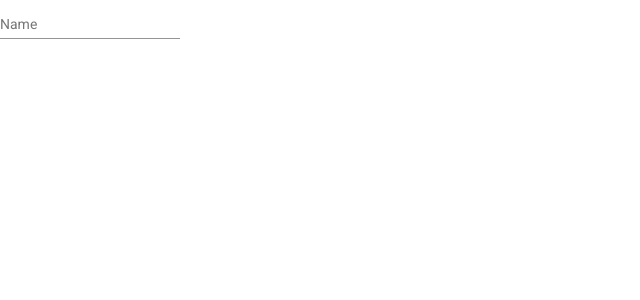
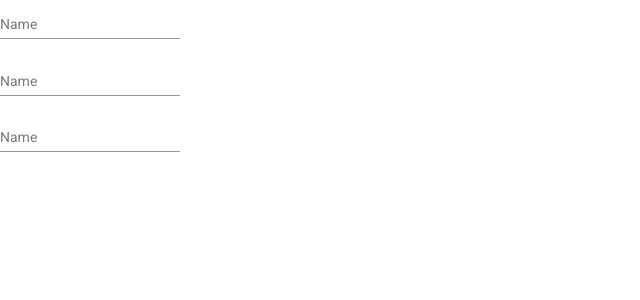
Before and after one commit to LKsquareB/ProjectX, an Angular app in the folder Engine/: page / in a window 1280 px wide. Shown: the top 300 px of the page, without its empty margins (0-640 px from the left). Built offline with nearby package versions, Linux system fonts and the light colour scheme.

Commit message:
first form created!!!!!

```diff
--- a/Engine/angular.json
+++ b/Engine/angular.json
@@ -127,5 +127,8 @@
       }
     }
   },
-  "defaultProject": "Engine"
+  "defaultProject": "Engine",
+  "cli": {
+    "analytics": "ce3662cd-5a4b-4c3c-b736-59fd4df9d5a1"
+  }
 }
--- a/Engine/src/app/app.component.html
+++ b/Engine/src/app/app.component.html
@@ -1,4 +1,3 @@
 <!-- <ng-template *ngIf='dataSource.type == "FORM"'> -->
-  <!-- <ng-template> -->
-  <app-form (data)='dataSource'></app-form>
+  <app-form [data]='dataSource'></app-form>
 <!-- </ng-template> -->
--- a/Engine/src/app/app.component.ts
+++ b/Engine/src/app/app.component.ts
@@ -9,6 +9,11 @@ export class AppComponent {
   title = 'Engine';
   dataSource = {
     type: 'FORM',
-    placeholder: "Test"
+    elements: [
+      { type: 'input', placeholder: "Test" },
+      { type: 'input', placeholder: "Kanav" },
+      { type: 'input', placeholder: "Lakshit" },
+  ]
+
   }
 }
--- a/Engine/src/app/form/form.component.html
+++ b/Engine/src/app/form/form.component.html
@@ -1,4 +1,6 @@
 <!-- <form [formGroup]=""> -->
-<form>
-    <app-input></app-input>
-</form>
+<!-- <form> -->
+    <div *ngFor='let ele of elementsData'>
+        <app-input [data]='ele'></app-input>
+    </div>
+<!-- </form> -->
--- a/Engine/src/app/form/form.component.ts
+++ b/Engine/src/app/form/form.component.ts
@@ -12,8 +12,10 @@ export class FormComponent implements OnInit {
 
   @Input() data;
 
+  elementsData;
   ngOnInit(): void {
     console.log(this.data);
+    this.elementsData = this.data.elements
   }
 
 }
--- a/Engine/src/app/input/input.component.html
+++ b/Engine/src/app/input/input.component.html
@@ -1,4 +1,4 @@
 <mat-form-field>
     <mat-label>Name</mat-label>
-    <input matInput placeholder="Name">
+    <input matInput placeholder="{{data.placeholder}}">
   </mat-form-field>
--- a/Engine/src/app/input/input.component.ts
+++ b/Engine/src/app/input/input.component.ts
@@ -10,7 +10,6 @@ export class InputComponent implements OnInit {
 
   constructor() { }
   @Input() data;
-  @Input() dataSource;
   ngOnInit() {
     console.log(this.data);
   }
```
